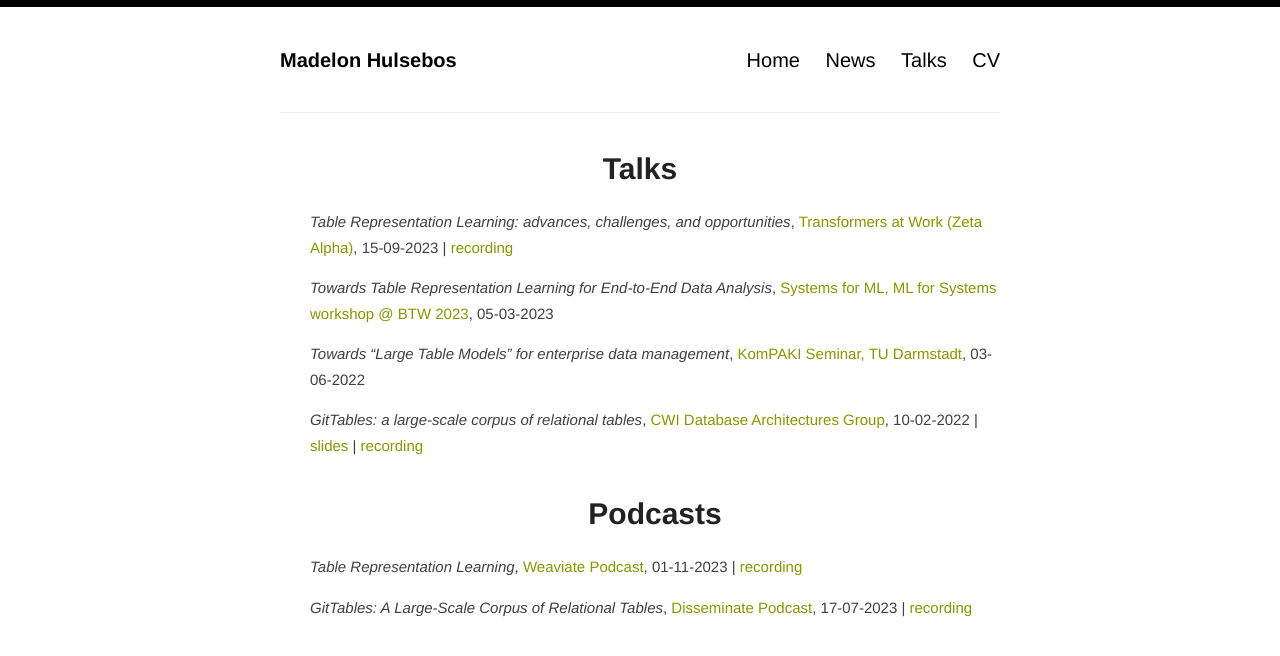
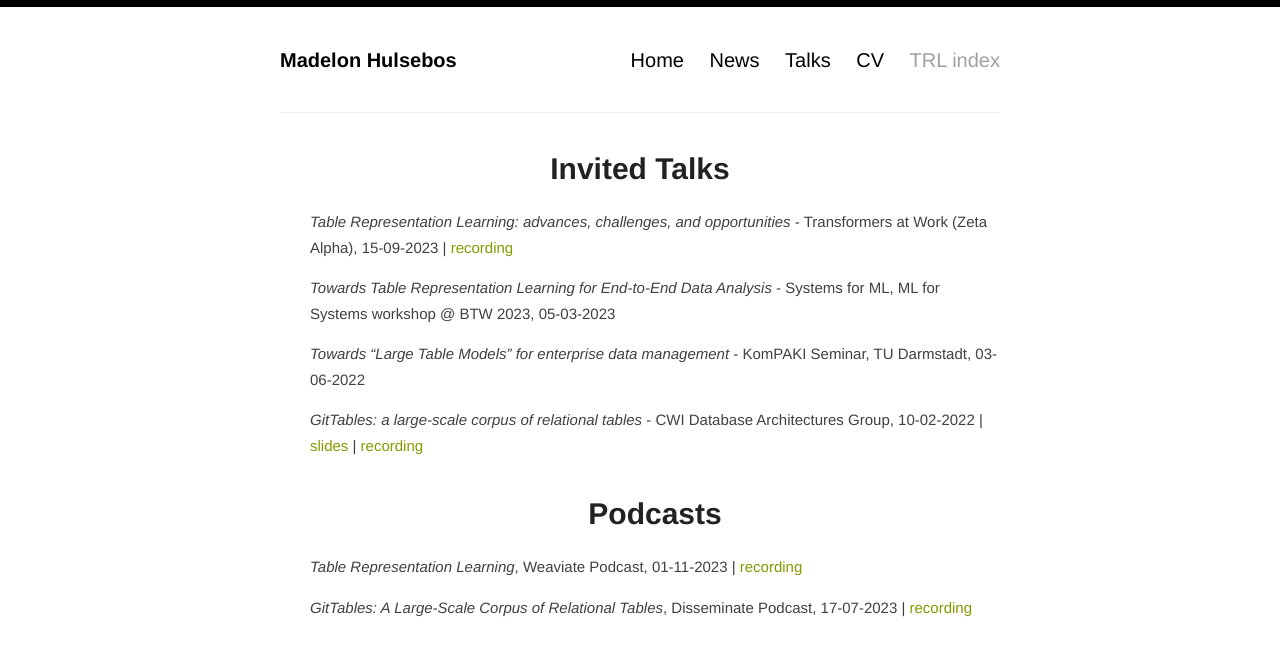
Before and after one commit to madelonhulsebos/madelonhulsebos.github.io, a Jekyll site: the page built from _pages/talks.html, in a window 1280 px wide. Shown: the top 656 px of the page. Built offline with Jekyll 4.4.1, drawn with Linux system fonts in a browser that asks for light colours.

Commit message:
Add trl index.

```diff
--- a/_config.yml
+++ b/_config.yml
@@ -52,6 +52,8 @@ collections:
     output: false
   projects:
     output: true
+  trl:
+    output: true
 
 include: ['_pages', '_pages']
 
--- a/_layouts/default.html
+++ b/_layouts/default.html
@@ -33,6 +33,7 @@
               <a href="{{ site.baseurl }}/news" style="color: black">News</a>
               <a href="{{ site.baseurl }}/talks" style="color: black">Talks</a>
               <a href="/assets/CV.pdf" target="_blank" style="color: black">CV</a>
+              <a href="{{ site.baseurl }}/trl" style="color: rgb(160, 160, 160)">TRL index</a>
             </nav>
           </header>
         </div>
--- a/_pages/talks.html
+++ b/_pages/talks.html
@@ -1,15 +1,15 @@
 ---
 layout: page
-title: Talks
 permalink: /talks/
 ---
 <!-- style="column-count: 1" -->
+<h1>Invited Talks</h1>
 <ul>
 {% assign sorted = site.talks| reverse %}
 {% for talk in sorted %}
     {% if talk.type != "podcast"%}
     <p>
-    <i>{{ talk.title }}</i>, <a href="{{ talk.event_url }}">{{ talk.event }}</a>, {{ talk.date | date: "%d-%m-%Y" }}
+    <i>{{ talk.title }}</i>  - {{ talk.event }}, {{ talk.date | date: "%d-%m-%Y"}}
         {% if talk.slides_url %}
             | <a href="{{ talk.slides_url}}">slides</a>
         {% endif %}
@@ -28,7 +28,7 @@ permalink: /talks/
 {% for talk in sorted %}
     {% if talk.type == "podcast"%}
     <p>
-    <i>{{ talk.title }}</i>, <a href="{{ talk.event_url }}">{{ talk.event }}</a>, {{ talk.date | date: "%d-%m-%Y" }}
+    <i>{{ talk.title }}</i>, {{ talk.event }}, {{ talk.date | date: "%d-%m-%Y" }}
         {% if talk.recording_url %}
             | <a href="{{ talk.recording_url}}">recording</a>
         {% else %}
--- a/assets/style.scss
+++ b/assets/style.scss
@@ -37,6 +37,14 @@ body {
   max-width: 740px;
   padding: 0 10px;
   width: 100%;
+}
+
+.frame {
+  // width: 200px;
+  // height: 100px;
+  border: 1px solid black;
+  padding: 10px;
+  margin: 10px;
 }
 
 h1, h2, h3, h4, h5, h6 {
@@ -189,7 +197,7 @@ a {
 }
 
 ul, ol {
-  margin: 15px 0;
+  margin: 4px 0;
   padding-left: 30px;
 }
 
```
Also changed, not shown: _pages/trl.html (added, +25 -0 lines), _trl/2024-01-01-init.md (added, +8 -0 lines), index.html (+7 -9 lines).
